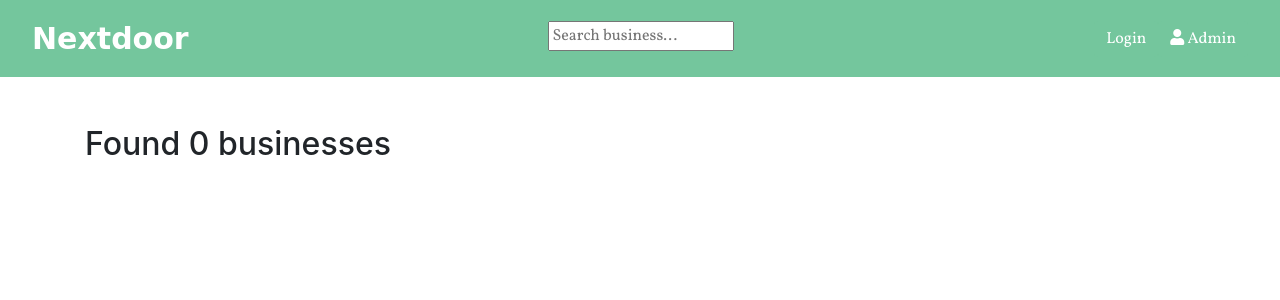
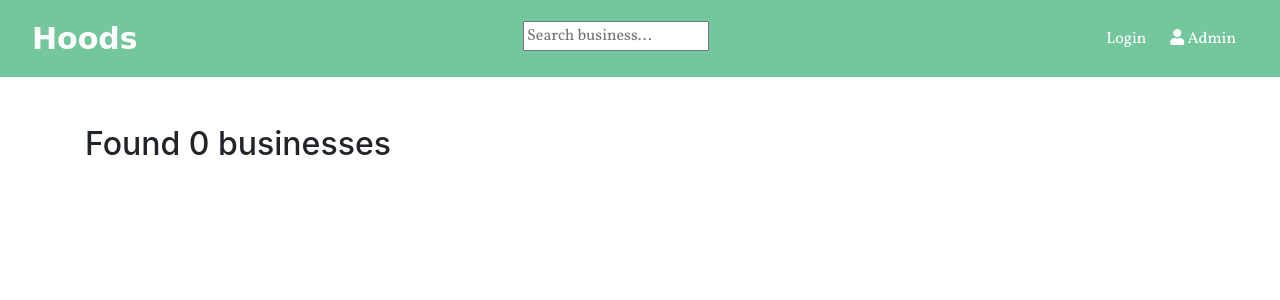
Before and after one commit to CharityMutonii/Neighborhood-watch, a Django app: page /search/ in a window 1280 px wide. Shown: the top 300 px of the page. Run offline with Django 3.2, Linux system fonts and the light colour scheme; some libraries are stand-ins or nearby versions.

Commit message:
created Procfilefile

```diff
--- a/hoods/templates/base.html
+++ b/hoods/templates/base.html
@@ -2,7 +2,6 @@
 {% load static%}
 <!DOCTYPE html>
 <html>
-
 <head>
   <meta charset="utf-8" shrink-to-fit=no>
   {% if title %}
@@ -10,10 +9,8 @@
   {% else %}
   <title> Hoods</title>
   {% endif %}
-
   {% block styles %}
   {% bootstrap_css %}
-  <link rel="stylesheet" href="{% static 'css/index.css' %}">
   {% endblock %}
   <link rel="preconnect" href="https://fonts.gstatic.com">
   <link href="https://fonts.googleapis.com/css2?family=Vollkorn&display=swap" rel="stylesheet">
@@ -28,7 +25,7 @@
     .btn-info,
     .btn-default:hover {
       color: white;
-      background-color:#74c69d;
+      /* background-color:#74c69d; */
       border: none;
     }
   </style>
@@ -43,5 +40,4 @@
   {% endblock %}
   {% include 'footer.html' %}
 </body>
-
 </html>
--- a/hoods/templates/my_profile.html
+++ b/hoods/templates/my_profile.html
@@ -4,7 +4,6 @@
     h4 {
         text-align: left;
     }
-
     .container {
         margin-top: 80px;
     }
--- a/hoods/templates/navbar.html
+++ b/hoods/templates/navbar.html
@@ -26,10 +26,10 @@
     <div class="navbar-header">
       {% if request.user.profile.neighborhood%}
       <a class="nav-link" href="{% url 'home' %}"
-        style="font-size:30px;font-weight:bolder; color:white; font-family: 'Carter One', cursive; ">Nextdoor</a>
+        style="font-size:30px;font-weight:bolder; color:white; font-family: 'Carter One', cursive; ">Hoods</a>
       {% else %}
       <a class="nav-link" href="{% url 'index' %}"
-        style="font-size:30px;font-weight:bolder; color:white; font-family: 'Carter One', cursive; ">Nextdoor</a>
+        style="font-size:30px;font-weight:bolder; color:white; font-family: 'Carter One', cursive; ">Hoods</a>
       {% endif %}
     </div>
     <form class="navbar-form " role="search" id='search_form' action="{% url 'search_results' %}"
```
Also changed, not shown: hoods/templates/home.html (+9 -6 lines), profiles/happy.jpg (deleted), 1 other file.
